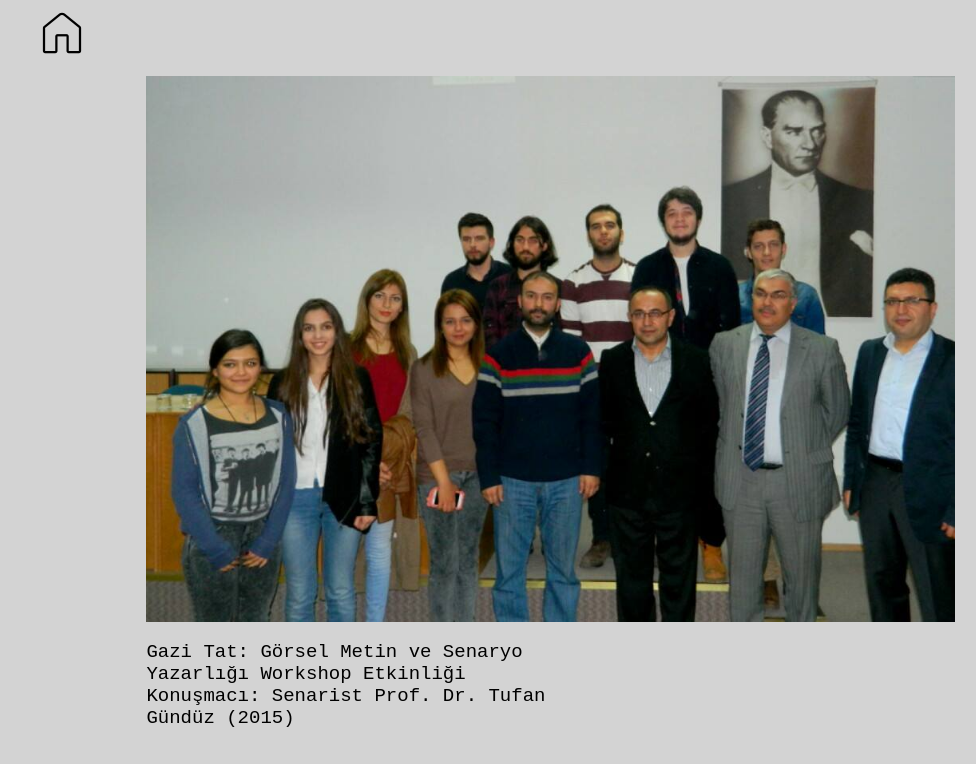
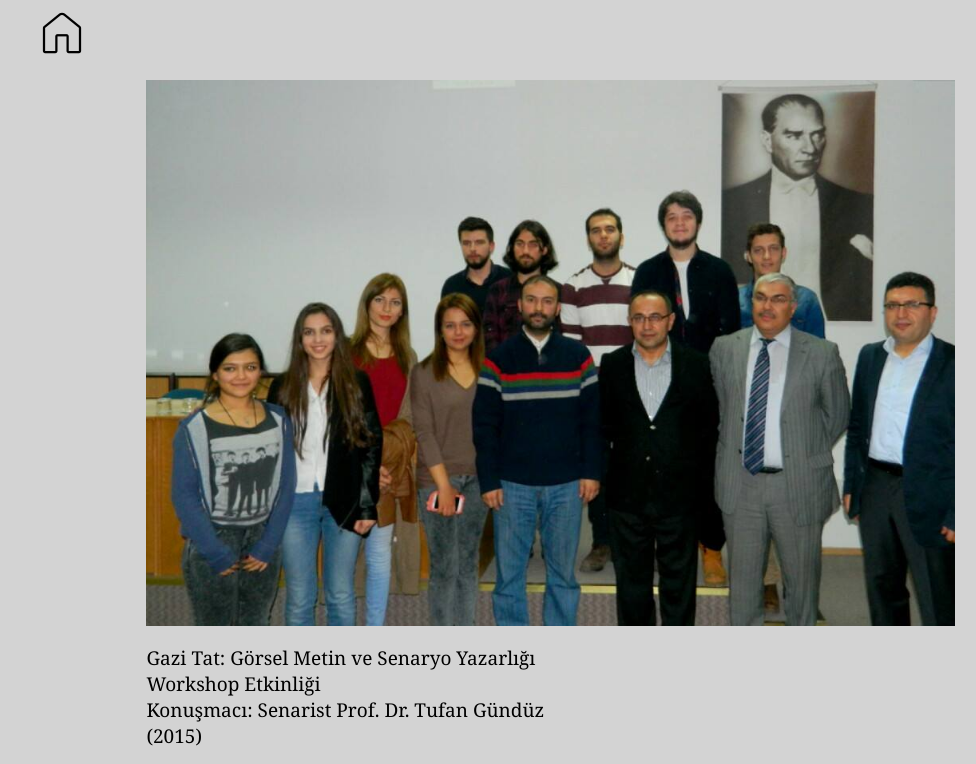
Before and after one commit to omersahin9225/kodluy-ruzhtmlb-l-msonu2, a plain HTML site: page görsel.html in a window 1280 px wide. Shown: the top 764 px of the page, without its empty margins (304-1280 px from the left). Drawn offline with Linux system fonts and the light colour scheme.

Commit message:
sonversion

```diff
--- a/css/omer.css
+++ b/css/omer.css
@@ -1,7 +1,7 @@
 body {
     background-color: #D3D3D3;
-    font-family: 'Source Code Pro', monospace;
-
+    /* font-family: 'Source Code Pro', monospace; */
+    font-family: Georgia, serif;
 }
 p{
     font-size: 19px;
```
Also changed, not shown: index.html (+1 -0 lines), css/static/Caveat-Bold.ttf (added), css/static/Caveat-Medium.ttf (added), css/static/Caveat-Regular.ttf (added), css/static/Caveat-SemiBold.ttf (added).
